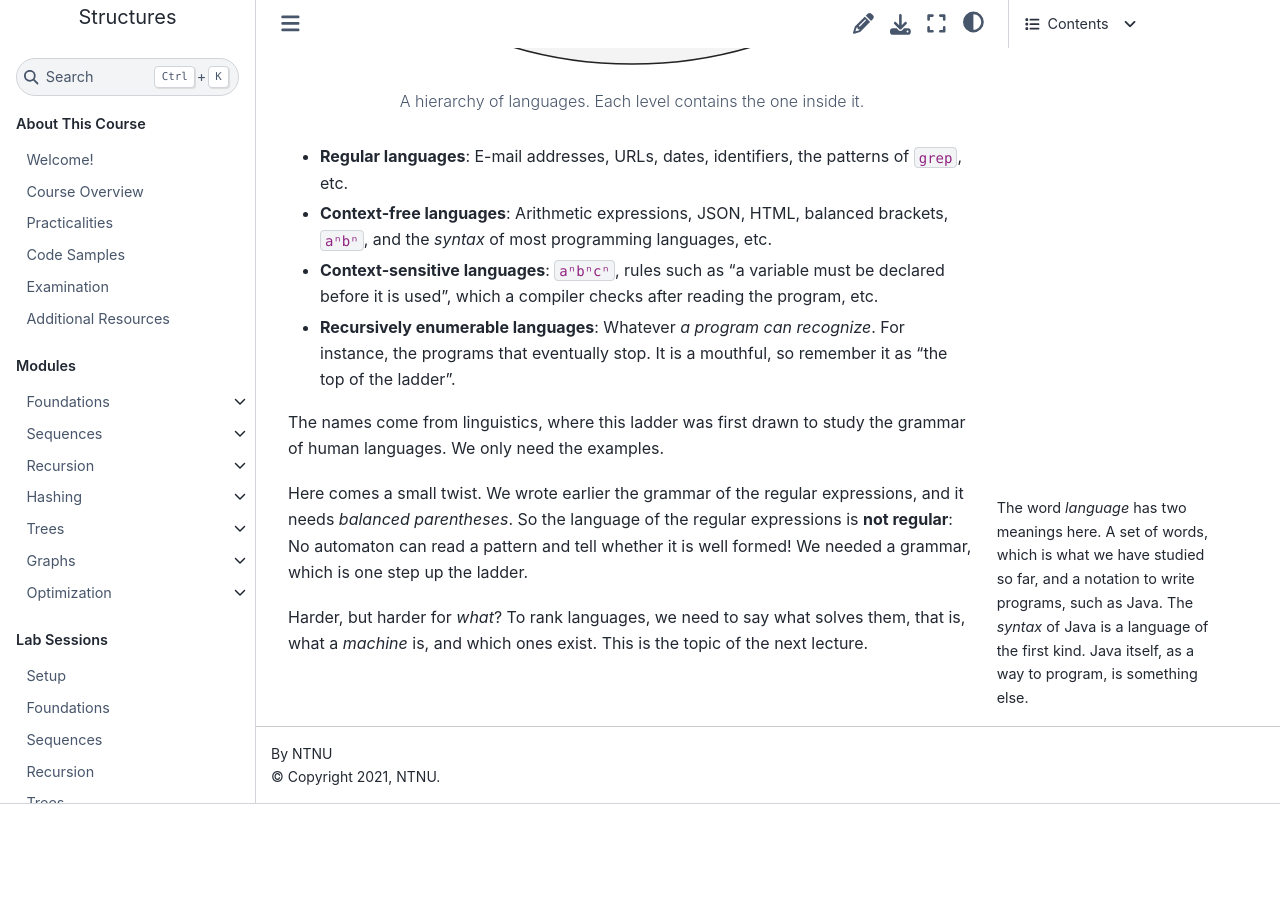
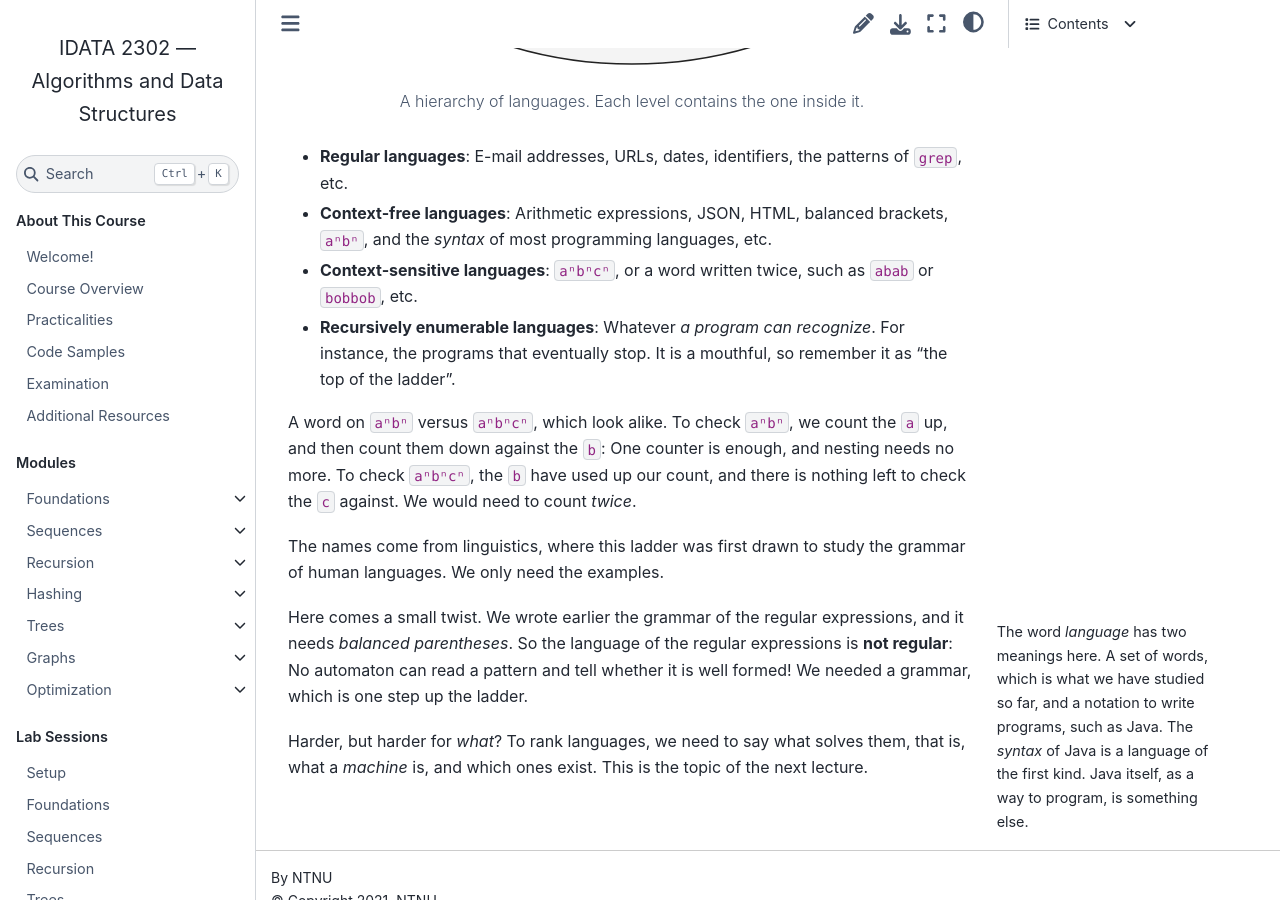
Before and after one commit to fchauvel/ntnu-idata2302-website, a Sphinx documentation site: the page built from source/theory/regex/index.rst, in a window 1280 px wide and 900 px high, scrolled down 9864 px. Built offline with Sphinx 7.4.7 and the Sphinx Book theme 1.1.4, drawn with Linux system fonts in a browser that asks for light colours; before the commit the page ends 10668 px from its top, so only the background shows below that.

Commit message:
content: use a word written twice as the context-sensitive example
Declared-before-used is a semantic check, not a lexical or syntactic one.
Also explain why a^n b^n c^n is harder than a^n b^n.

Co-Authored-By: Claude Sonnet 5.5 <noreply@anthropic.com>

```diff
--- a/source/theory/regex/index.rst
+++ b/source/theory/regex/index.rst
@@ -751,12 +751,17 @@ examples at each level.
 - **Context-free languages**: Arithmetic expressions, JSON, HTML,
   balanced brackets, ``aⁿbⁿ``, and the *syntax* of most programming
   languages, etc.
-- **Context-sensitive languages**: ``aⁿbⁿcⁿ``, rules such as "a
-  variable must be declared before it is used", which a compiler checks
-  after reading the program, etc.
+- **Context-sensitive languages**: ``aⁿbⁿcⁿ``, or a word written twice,
+  such as ``abab`` or ``bobbob``, etc.
 - **Recursively enumerable languages**: Whatever *a program can
   recognize*. For instance, the programs that eventually stop. It is a
   mouthful, so remember it as "the top of the ladder".
+
+A word on ``aⁿbⁿ`` versus ``aⁿbⁿcⁿ``, which look alike. To check
+``aⁿbⁿ``, we count the ``a`` up, and then count them down against the
+``b``: One counter is enough, and nesting needs no more. To check
+``aⁿbⁿcⁿ``, the ``b`` have used up our count, and there is nothing left to
+check the ``c`` against. We would need to count *twice*.
 
 The names come from linguistics, where this ladder was first drawn to
 study the grammar of human languages. We only need the examples.
```
Also changed, not shown: source/theory/regex/_static/images/hierarchy.svg.
